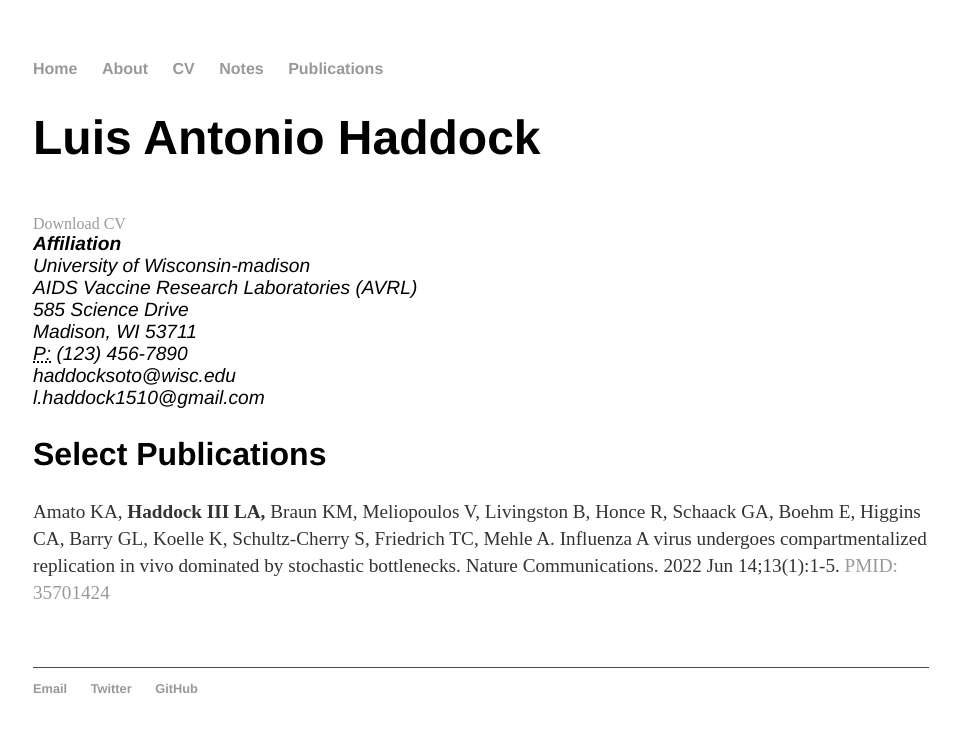
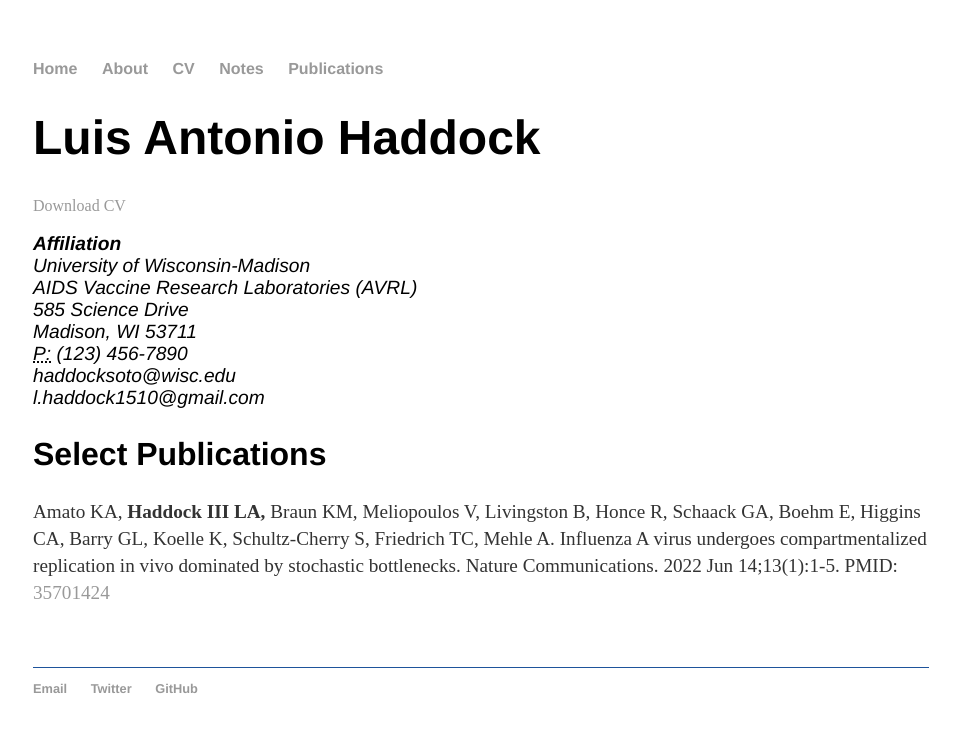
Before and after one commit to haddocksoto/haddocksoto.github.io, a Jekyll site: the page built from cv/index.html, in a window 1280 px wide. Shown: the top 732 px of the page, without its empty margins (159-1116 px from the left). Built offline with Jekyll 4.4.1, drawn with Linux system fonts in a browser that asks for light colours.

```diff
--- a/cv/index.html
+++ b/cv/index.html
@@ -6,14 +6,14 @@ title: CV of Luis Antonio Haddock
 <div class="cv">
 
 		<h1>Luis Antonio Haddock</h1>
-	<br>
 		<a href="/docs/cv_dummy.pdf" class="btn btn-default pull-right" title="Download CV as PDF">Download CV</a>
 
+	<br>
 	<br>
 
 		<address>
 		<strong>Affiliation</strong><br>
-		University of Wisconsin-madison<br>
+		University of Wisconsin-Madison<br>
 		AIDS Vaccine Research Laboratories (AVRL)<br>
 		585 Science Drive <br>
 		Madison, WI 53711<br>
@@ -24,13 +24,12 @@ title: CV of Luis Antonio Haddock
 
 
 
-
 		<h2>Select Publications</h2>
 
 		<p>Amato KA, <strong>Haddock III LA,</strong> Braun KM, Meliopoulos V, Livingston B, Honce R, Schaack GA, Boehm E,
 			Higgins CA, Barry GL, Koelle K, Schultz-Cherry S, Friedrich TC, Mehle A. Influenza A virus undergoes
 			compartmentalized replication in vivo dominated by stochastic bottlenecks.
-			Nature Communications. 2022 Jun 14;13(1):1-5. <a href="https://rdcu.be/cP3pf">PMID: 35701424</a>
+			Nature Communications. 2022 Jun 14;13(1):1-5. PMID: <a href="https://rdcu.be/cP3pf">35701424</a>
 		<br>
 
 	</div>
```
